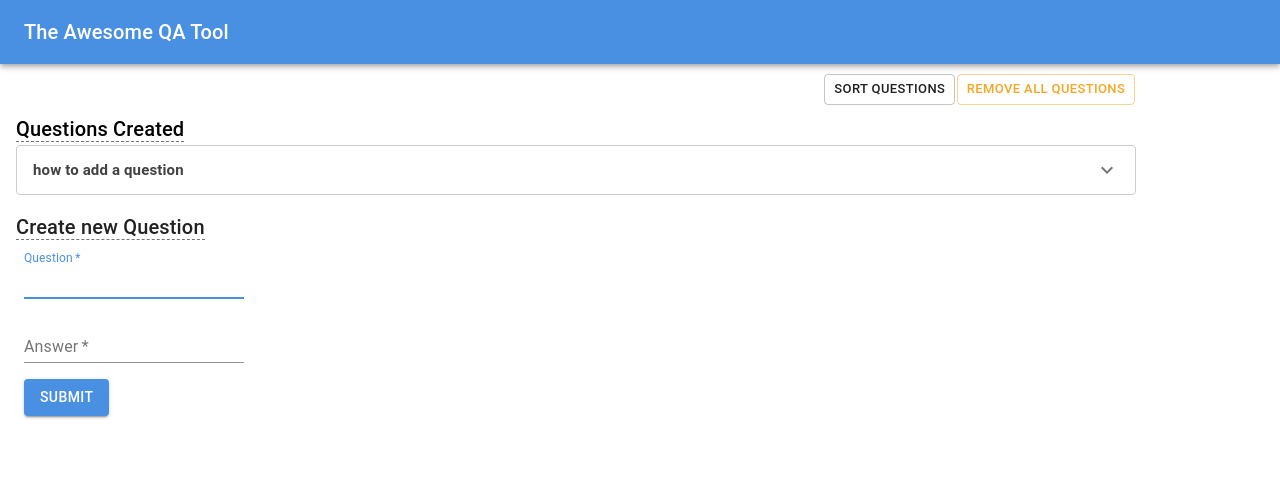
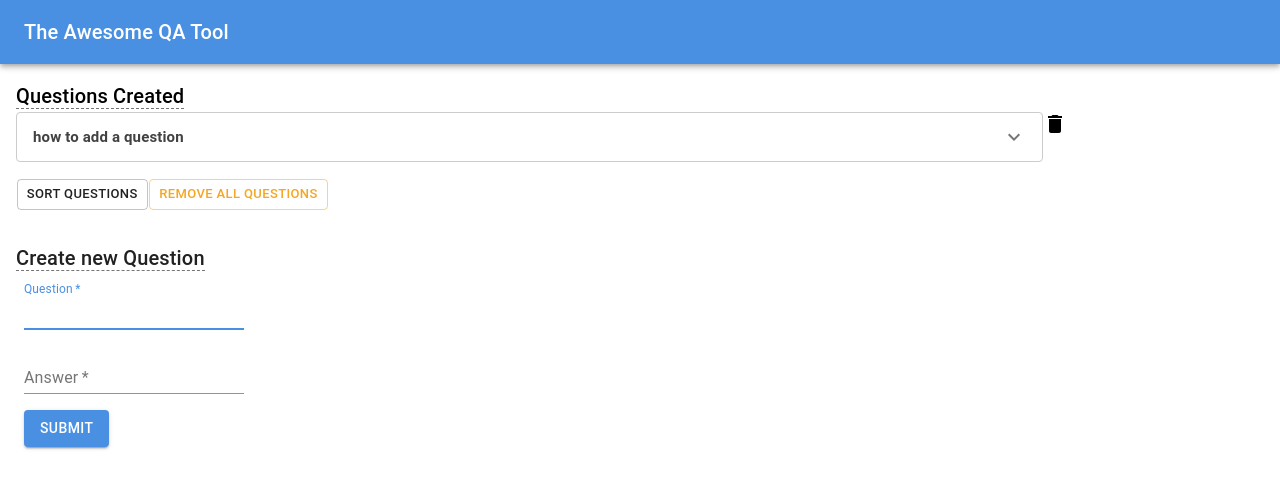
Before and after one commit to axelavargas/hw-the-awesome-qa, a React (Create React App) app: page / in a window 1280 px wide. Shown: the top 488 px of the page. Built offline with nearby package versions, Linux system fonts and the light colour scheme.

Commit message:
Implement delete question functionality

```diff
--- a/src/components/question-answer/ActionsList.js
+++ b/src/components/question-answer/ActionsList.js
@@ -3,19 +3,19 @@ import Button from "@material-ui/core/Button";
 import Grid from "@material-ui/core/Grid";
 import { makeStyles } from "@material-ui/core/styles";
 
-
 const useStyles = makeStyles(theme => ({
-
-    margin: {
-      margin: theme.spacing(0.1)
-    }
-
-  }));
+  root: {
+    margin: theme.spacing(2, 0)
+  },
+  margin: {
+    margin: theme.spacing(0.1)
+  }
+}));
 
 function ActionsList({ onRemoveQuestions, onSortQuestions }) {
   const classes = useStyles();
   return (
-    <Grid container justify="flex-end"    >
+    <Grid container justify="flex-start" className={classes.root}>
       <Button
         variant="outlined"
         color="default"
--- a/src/components/question-answer/QuestionItem.js
+++ b/src/components/question-answer/QuestionItem.js
@@ -5,37 +5,59 @@ import ExpansionPanelSummary from "@material-ui/core/ExpansionPanelSummary";
 import ExpandMoreIcon from "@material-ui/icons/ExpandMore";
 import ExpansionPanelDetails from "@material-ui/core/ExpansionPanelDetails";
 import Typography from "@material-ui/core/Typography";
+import DeleteIcon from "@material-ui/icons/Delete";
+import Grid from "@material-ui/core/Grid";
 
 const useStyles = makeStyles(theme => ({
   root: {
     boxShadow: "none",
-    border: "1px solid #ccc",
+    border: "1px solid #ccc"
   },
   heading: {
-    color: '#424242',
+    color: "#424242",
     fontSize: theme.typography.pxToRem(15),
     fontWeight: theme.typography.fontWeightBold
+  },
+  delete: {
+    cursor: "pointer",
+    "&:hover": {
+      color: theme.palette.text.secondary
+    }
   }
 }));
 
-function QuestionItem({ qaItem }) {
+function QuestionItem({ qaItem, onDeleteQuestion }) {
   const classes = useStyles();
 
   return (
-    <div>
+    <>
+      <Grid container justify="space-around">
+        <Grid item xs={11}>
           <ExpansionPanel className={classes.root}>
             <ExpansionPanelSummary
               expandIcon={<ExpandMoreIcon />}
               aria-controls="panel1a-content"
               id="panel1a-header"
             >
-          <Typography className={classes.heading}>{qaItem.question}</Typography>
+              <Typography className={classes.heading}>
+                {qaItem.question}
+              </Typography>
             </ExpansionPanelSummary>
             <ExpansionPanelDetails>
               <Typography>{qaItem.answer}</Typography>
             </ExpansionPanelDetails>
           </ExpansionPanel>
-    </div>
+        </Grid>
+        <Grid item xs={1}>
+          <span
+            className={classes.delete}
+            onClick={() => onDeleteQuestion(qaItem.id)}
+          >
+            <DeleteIcon />
+          </span>
+        </Grid>
+      </Grid>
+    </>
   );
 }
 
--- a/src/components/question-answer/QuestionsList.js
+++ b/src/components/question-answer/QuestionsList.js
@@ -16,7 +16,7 @@ const useStyles = makeStyles(theme => ({
   }
 }));
 
-function QuestionList({ questions }) {
+function QuestionList({ questions, onDeleteQuestion }) {
   const classes = useStyles();
 
   return (
@@ -35,7 +35,13 @@ function QuestionList({ questions }) {
           </Paper>
         ) : (
           questions.map(question => {
-            return <QuestionItem key={question.id} qaItem={question} />;
+            return (
+              <QuestionItem
+                key={question.id}
+                onDeleteQuestion={onDeleteQuestion}
+                qaItem={question}
+              />
+            );
           })
         )}
       </Grid>
--- a/src/features/questions-answers/QuestionsAnswersList.js
+++ b/src/features/questions-answers/QuestionsAnswersList.js
@@ -2,13 +2,13 @@ import React, { useEffect } from "react";
 import { createSelector } from "@reduxjs/toolkit";
 import { connect, useDispatch } from "react-redux";
 import QuestionsList from "../../components/question-answer/QuestionsList";
-import Divider from "@material-ui/core/Divider";
 
 import {
   fetchQuestions,
   removeAllQuestions,
   toggleSortOption,
-  SortOptions
+  SortOptions,
+  deleteQuestion
 } from "./QuestionsAnswersSlice";
 import ActionsList from "../../components/question-answer/ActionsList";
 
@@ -59,7 +59,8 @@ const sortedQuestions = createSelector(
 const mapDispatch = {
   fetchQuestions,
   removeAllQuestions,
-  toggleSortOption
+  toggleSortOption,
+  deleteQuestion
 };
 
 const mapStateToProps = state => ({
@@ -76,6 +77,9 @@ function QuestionsAnswersList({ questions, sortedBy }) {
   function sortQA() {
     dispatch(toggleSortOption(sortedBy));
   }
+  function deleteQuestionById(id) {
+    dispatch(deleteQuestion({ id }));
+  }
 
   useEffect(() => {
     dispatch(fetchQuestions());
@@ -83,12 +87,14 @@ function QuestionsAnswersList({ questions, sortedBy }) {
 
   return (
     <>
-      <Divider variant="middle" />
+      <QuestionsList
+        questions={questions}
+        onDeleteQuestion={deleteQuestionById}
+      />
       <ActionsList
         onRemoveQuestions={() => removeAllQA()}
         onSortQuestions={() => sortQA()}
       />
-      <QuestionsList questions={questions} />
     </>
   );
 }
--- a/src/features/questions-answers/QuestionsAnswersSlice.js
+++ b/src/features/questions-answers/QuestionsAnswersSlice.js
@@ -64,6 +64,22 @@ const QuestionsAnswersSlice = createSlice({
       state.error = initialState.error;
       state.isLoading = initialState.isLoading;
     },
+    deleteQuestion(state, action) {
+      const { id } = action.payload;
+      let questionFilteredIds = [];
+      let questionByIdFiltered = {};
+
+      questionFilteredIds = state.questionsAllIds.filter(CurrentId => id !== CurrentId);
+
+      questionFilteredIds.map(id => {
+        questionByIdFiltered[id] = state.questionsById[id];
+        return questionByIdFiltered;
+      });
+
+      state.questionsAllIds = questionFilteredIds;
+      state.questionsById = questionByIdFiltered;
+    },
+
     toggleSortOption(state, action) {
       switch (action.payload) {
         case SortOptions.ASCENDING:
@@ -85,7 +101,8 @@ export const {
   loadingQuestionsFailure,
   addNewQuestion,
   removeAllQuestions,
-  toggleSortOption
+  toggleSortOption,
+  deleteQuestion
 } = QuestionsAnswersSlice.actions;
 
 async function getQuestions() {
```
Also changed, not shown: 1 other file (tests, documents, lock files or other folders). Lines whose indentation alone changed are shown as unchanged.
